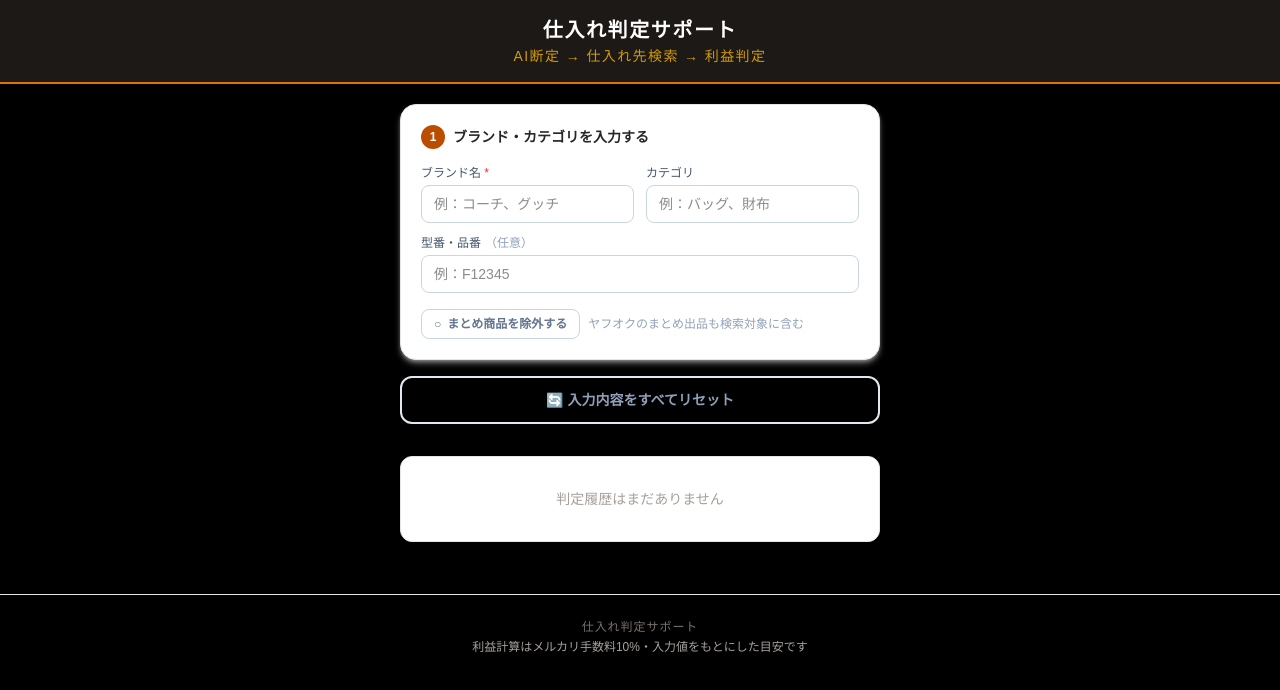
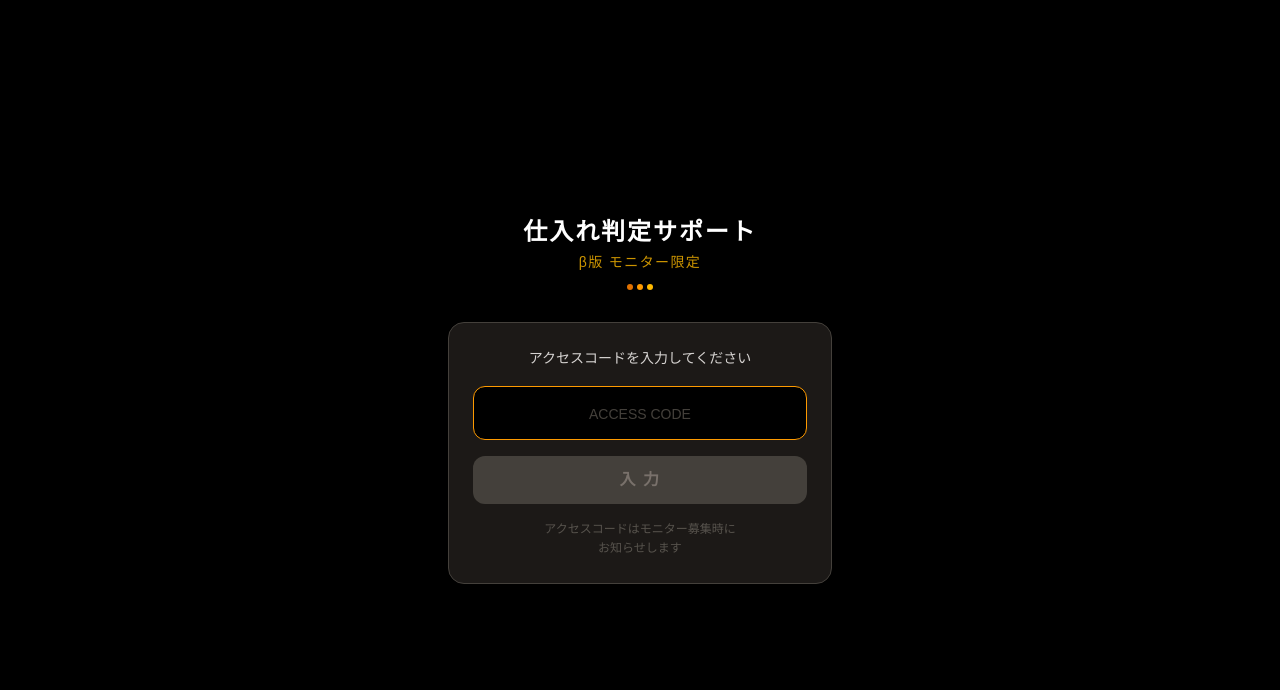
Before and after one commit to syosi1192-wq/shiire-hantei, a Next.js app: page / in a window 1280 px wide. Shown: the top 690 px of the page. Built offline with nearby package versions, Linux system fonts and the light colour scheme.

Commit message:
feat: β版アクセスゲート・1日20回AI利用上限を追加

```diff
--- /dev/null
+++ b/app/components/BetaGate.tsx
@@ -0,0 +1,87 @@
+"use client";
+
+import { useState, useEffect } from "react";
+
+// アクセスコードは .env.local の NEXT_PUBLIC_BETA_CODE で設定
+// 未設定の場合は "BETA2025" が使われる
+const BETA_CODE = process.env.NEXT_PUBLIC_BETA_CODE ?? "BETA2025";
+const STORAGE_KEY = "beta_access_v1";
+
+interface Props {
+  children: React.ReactNode;
+}
+
+export default function BetaGate({ children }: Props) {
+  const [hasAccess, setHasAccess] = useState<boolean | null>(null);
+  const [inputCode, setInputCode] = useState("");
+  const [error, setError] = useState("");
+
+  useEffect(() => {
+    setHasAccess(localStorage.getItem(STORAGE_KEY) === "granted");
+  }, []);
+
+  const handleSubmit = () => {
+    if (inputCode.trim().toUpperCase() === BETA_CODE.toUpperCase()) {
+      localStorage.setItem(STORAGE_KEY, "granted");
+      setHasAccess(true);
+    } else {
+      setError("アクセスコードが違います。もう一度お試しください。");
+      setInputCode("");
+    }
+  };
+
+  // hydration中は何も表示しない
+  if (hasAccess === null) return null;
+
+  // アクセス済み → アプリをそのまま表示
+  if (hasAccess) return <>{children}</>;
+
+  // 未アクセス → アクセスコード入力画面
+  return (
+    <div className="min-h-screen bg-black flex flex-col items-center justify-center px-6">
+      <div className="w-full max-w-sm">
+        {/* タイトル */}
+        <div className="text-center mb-8">
+          <h1 className="text-2xl font-bold text-white font-mincho tracking-widest mb-1">
+            仕入れ判定サポート
+          </h1>
+          <p className="text-amber-400/80 text-sm tracking-widest">β版 モニター限定</p>
+          <div className="flex justify-center gap-1 mt-3">
+            <div className="w-1.5 h-1.5 rounded-full bg-amber-600" />
+            <div className="w-1.5 h-1.5 rounded-full bg-amber-500" />
+            <div className="w-1.5 h-1.5 rounded-full bg-amber-400" />
+          </div>
+        </div>
+
+        {/* アクセスコード入力 */}
+        <div className="bg-stone-900 border border-stone-700 rounded-2xl p-6 space-y-4">
+          <p className="text-stone-300 text-sm text-center leading-relaxed">
+            アクセスコードを入力してください
+          </p>
+          <input
+            type="text"
+            value={inputCode}
+            onChange={(e) => { setInputCode(e.target.value); setError(""); }}
+            onKeyDown={(e) => { if (e.key === "Enter") handleSubmit(); }}
+            placeholder="ACCESS CODE"
+            className="w-full px-4 py-3 bg-black border border-stone-600 rounded-xl text-white text-center text-lg tracking-widest focus:outline-none focus:border-amber-500 placeholder:text-stone-700 placeholder:text-sm placeholder:tracking-normal"
+            autoFocus
+          />
+          {error && (
+            <p className="text-red-400 text-xs text-center">{error}</p>
+          )}
+          <button
+            onClick={handleSubmit}
+            disabled={!inputCode.trim()}
+            className="w-full py-3 bg-amber-700 hover:bg-amber-600 disabled:bg-stone-700 disabled:text-stone-500 text-white rounded-xl font-bold tracking-widest transition-colors"
+          >
+            入 力
+          </button>
+          <p className="text-stone-600 text-xs text-center leading-relaxed">
+            アクセスコードはモニター募集時に<br />お知らせします
+          </p>
+        </div>
+      </div>
+    </div>
+  );
+}
--- a/app/components/ResearchPhase.tsx
+++ b/app/components/ResearchPhase.tsx
@@ -3,6 +3,7 @@
 import { useState, useRef, useEffect } from "react";
 import { SearchConditions, YahooAuctionItem, Recommendation } from "../types";
 import { RestoreValues } from "../page";
+import { useAiLimit, AI_DAILY_LIMIT } from "../hooks/useAiLimit";
 import ProductRecommendations from "./ProductRecommendations";
 import ImageSearchPanel from "./ImageSearchPanel";
 
@@ -182,6 +183,7 @@ export default function ResearchPhase({ onJudge, restoreValues, restoreCount }:
   const [mercariSuggestError, setMercariSuggestError] = useState("");
 
   const sourcingRef = useRef<HTMLDivElement>(null);
+  const { canCall, remaining, consume } = useAiLimit();
 
   // 履歴から復元：restoreCountが変わったときだけ実行
   useEffect(() => {
@@ -232,6 +234,7 @@ export default function ResearchPhase({ onJudge, restoreValues, restoreCount }:
 
   // ── AI推薦 ──────────────────────────────
   const handleAiRecommend = async () => {
+    if (!consume()) { setRecError(`本日のAI利用上限（${AI_DAILY_LIMIT}回）に達しました。明日またご利用ください。`); return; }
     setRecLoading(true);
     setRecError("");
     setRecommendations([]);
@@ -377,6 +380,7 @@ export default function ResearchPhase({ onJudge, restoreValues, restoreCount }:
         )
         .join("\n");
     }
+    if (!consume()) { setMercariAnalysisError(`本日のAI利用上限（${AI_DAILY_LIMIT}回）に達しました。明日またご利用ください。`); return; }
     setMercariAnalysisLoading(true);
     setMercariAnalysisError("");
     setMercariAnalysisResult(null);
@@ -401,6 +405,7 @@ export default function ResearchPhase({ onJudge, restoreValues, restoreCount }:
 
   // ── メルカリ AI 3件自動ピックアップ ──────────────
   const handleMercariSuggest = async () => {
+    if (!consume()) { setMercariSuggestError(`本日のAI利用上限（${AI_DAILY_LIMIT}回）に達しました。明日またご利用ください。`); return; }
     setMercariSuggestLoading(true);
     setMercariSuggestError("");
     try {
@@ -911,6 +916,10 @@ export default function ResearchPhase({ onJudge, restoreValues, restoreCount }:
             <p className="text-xs text-slate-400 text-center -mt-2">
               ※ 品番・モデル名を含め、仕入れ上限額内の商品のみ提案します
             </p>
+            {/* 本日のAI利用残数 */}
+            <p className={`text-xs text-center font-medium ${remaining <= 5 ? "text-amber-600" : "text-stone-400"}`}>
+              本日のAI利用残り：{remaining} / {AI_DAILY_LIMIT} 回
+            </p>
           </>
         )}
       </div>
--- /dev/null
+++ b/app/hooks/useAiLimit.ts
@@ -0,0 +1,57 @@
+"use client";
+
+import { useState, useCallback } from "react";
+
+// 1日あたりのAI呼び出し上限回数
+export const AI_DAILY_LIMIT = 20;
+const STORAGE_KEY = "ai_daily_v1";
+
+interface LimitData {
+  date: string;
+  count: number;
+}
+
+function getToday(): string {
+  return new Date().toISOString().slice(0, 10); // "YYYY-MM-DD"
+}
+
+function readData(): LimitData {
+  if (typeof window === "undefined") return { date: getToday(), count: 0 };
+  try {
+    const stored = localStorage.getItem(STORAGE_KEY);
+    if (!stored) return { date: getToday(), count: 0 };
+    const data: LimitData = JSON.parse(stored);
+    // 日付が変わっていたらリセット
+    if (data.date !== getToday()) return { date: getToday(), count: 0 };
+    return data;
+  } catch {
+    return { date: getToday(), count: 0 };
+  }
+}
+
+function writeData(data: LimitData): void {
+  try {
+    localStorage.setItem(STORAGE_KEY, JSON.stringify(data));
+  } catch {
+    // ignore
+  }
+}
+
+export function useAiLimit() {
+  const [count, setCount] = useState(() => readData().count);
+
+  const remaining = Math.max(0, AI_DAILY_LIMIT - count);
+  const canCall = count < AI_DAILY_LIMIT;
+
+  // AI呼び出し前に consume() を呼ぶ。上限超えたら false を返す
+  const consume = useCallback((): boolean => {
+    const data = readData();
+    if (data.count >= AI_DAILY_LIMIT) return false;
+    const newData = { date: getToday(), count: data.count + 1 };
+    writeData(newData);
+    setCount(newData.count);
+    return true;
+  }, []);
+
+  return { canCall, remaining, limit: AI_DAILY_LIMIT, consume };
+}
--- a/app/page.tsx
+++ b/app/page.tsx
@@ -4,6 +4,7 @@ import { useState, useEffect } from "react";
 import ResearchPhase from "./components/ResearchPhase";
 import JudgementPhase, { JudgeParams } from "./components/JudgementPhase";
 import HistoryList from "./components/HistoryList";
+import BetaGate from "./components/BetaGate";
 import { HistoryItem } from "./types";
 
 const HISTORY_KEY = "shiire_hantei_history";
@@ -68,6 +69,7 @@ export default function Home() {
   };
 
   return (
+    <BetaGate>
     <div className="min-h-screen bg-black">
       {/* ── ヘッダー：ダーク×ゴールドアクセント ── */}
       <header className="bg-stone-900 border-b-2 border-amber-600 shadow-lg sticky top-0 z-10">
@@ -130,5 +132,6 @@ export default function Home() {
         <p className="mt-1">利益計算はメルカリ手数料10%・入力値をもとにした目安です</p>
       </footer>
     </div>
+    </BetaGate>
   );
 }
```
